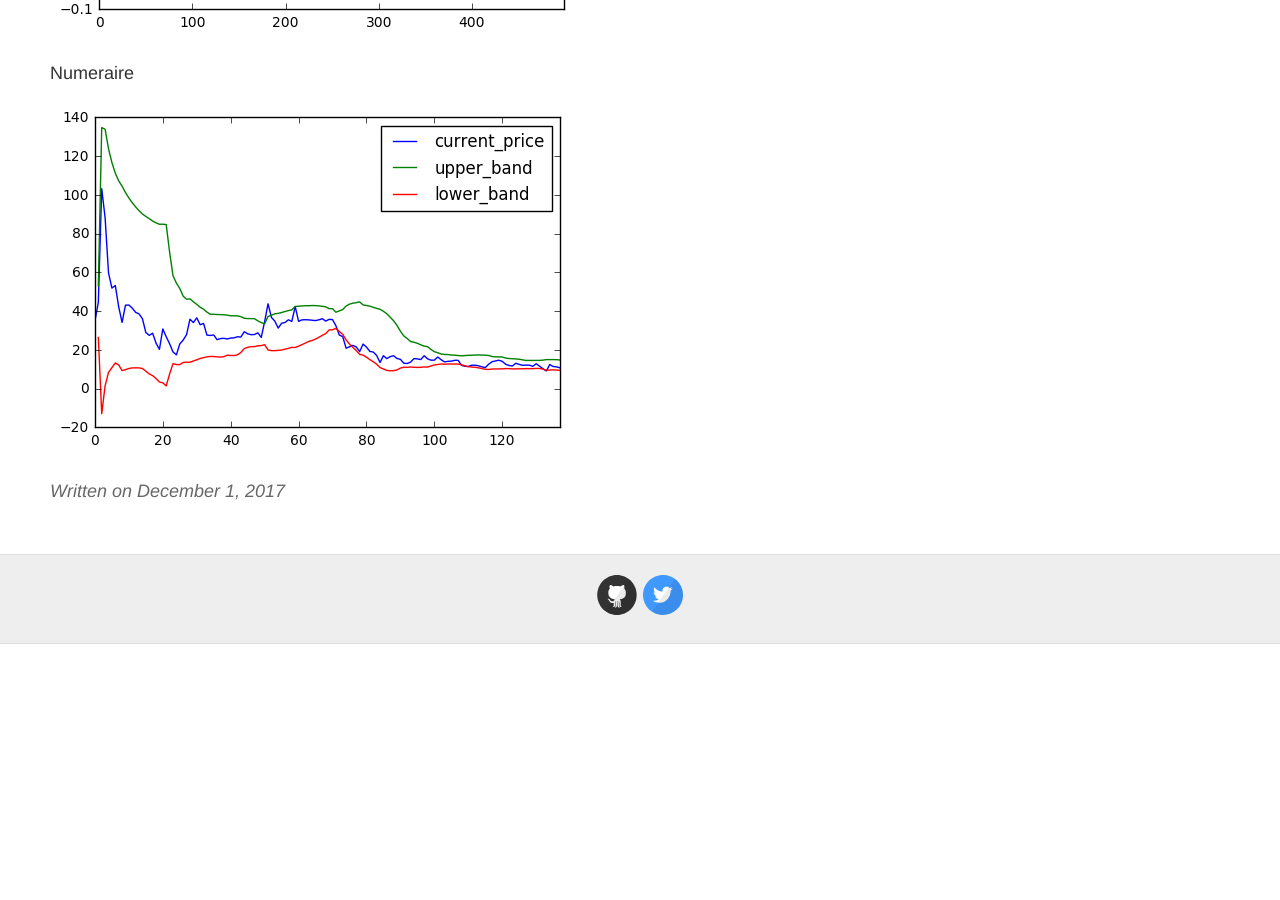
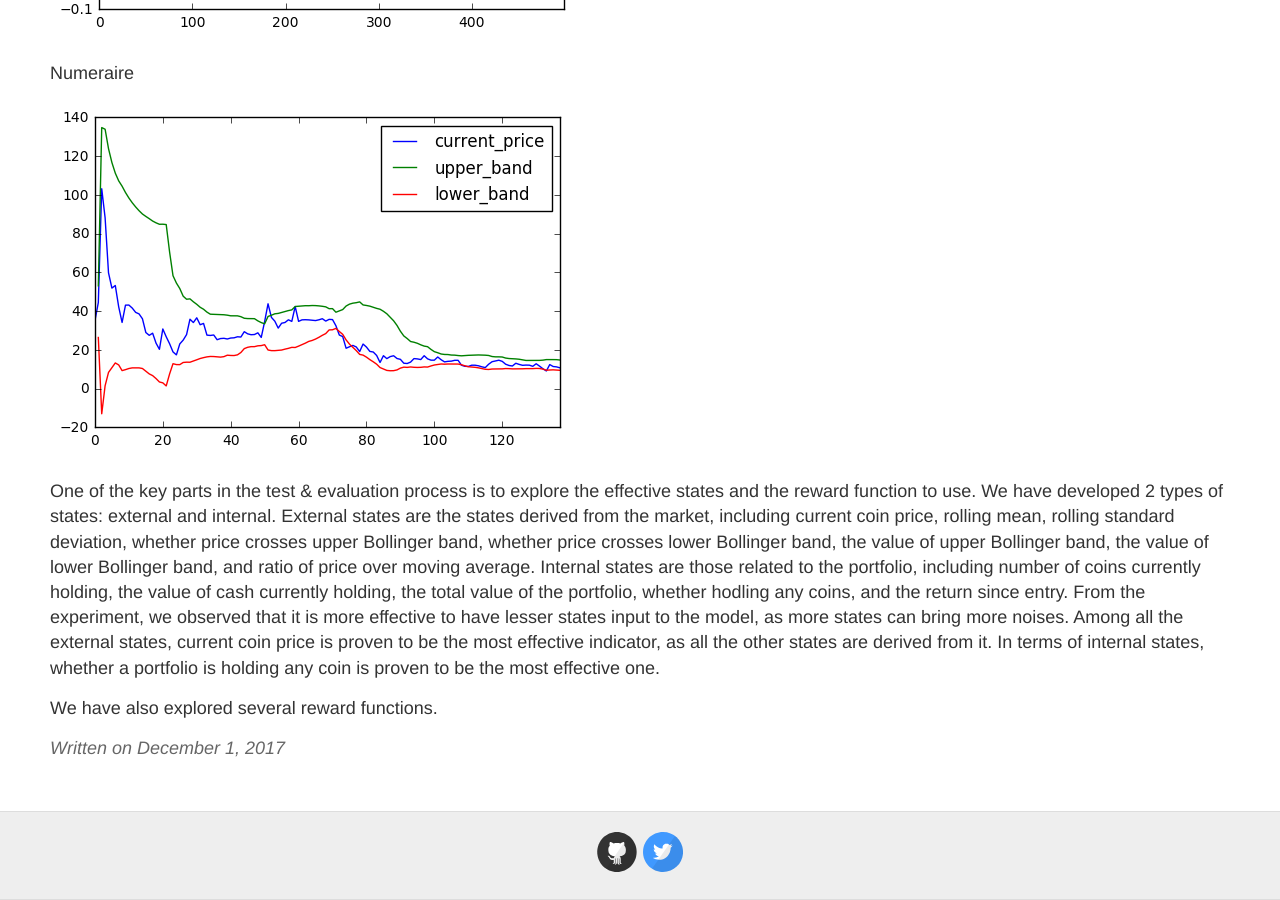
Before and after one commit to GradientTrader/gradienttrader.github.io, a Jekyll site: the page built from _posts/2017-12-01-Test-and-Evaluation.md, in a window 1280 px wide and 900 px high, scrolled down 1567 px. Built offline with Jekyll 4.4.1, drawn with Linux system fonts in a browser that asks for light colours; before the commit the page ends 2211 px from its top, so only the background shows below that.

Commit message:
Update test & evaluation post

```diff
--- a/_posts/2017-12-01-Test-and-Evaluation.md
+++ b/_posts/2017-12-01-Test-and-Evaluation.md
@@ -24,3 +24,7 @@ Ripple
 Numeraire
 
 ![TE1](https://github.com/GradientTrader/gradienttrader.github.io/blob/master/images/numerairePrice.png?raw=true)
+
+One of the key parts in the test & evaluation process is to explore the effective states and the reward function to use. We have developed 2 types of states: external and internal. External states are the states derived from the market, including current coin price, rolling mean, rolling standard deviation, whether price crosses upper Bollinger band, whether price crosses lower Bollinger band, the value of upper Bollinger band, the value of lower Bollinger band, and ratio of price over moving average. Internal states are those related to the portfolio, including number of coins currently holding, the value of cash currently holding, the total value of the portfolio, whether hodling any coins, and the return since entry. From the experiment, we observed that it is more effective to have lesser states input to the model, as more states can bring more noises. Among all the external states, current coin price is proven to be the most effective indicator, as all the other states are derived from it. In terms of internal states, whether a portfolio is holding any coin is proven to be the most effective one.
+
+We have also explored several reward functions.
```
